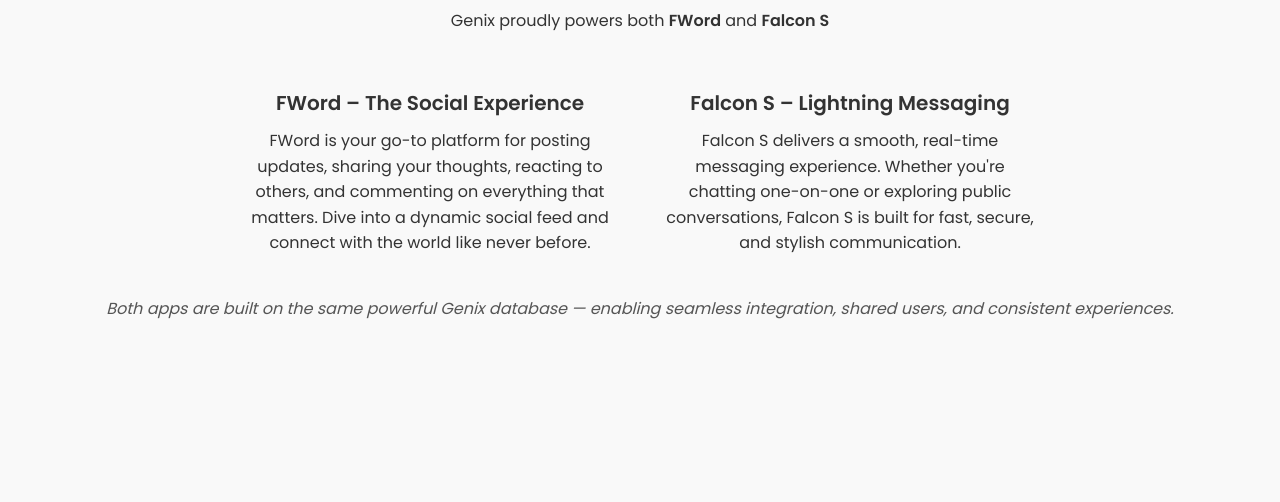
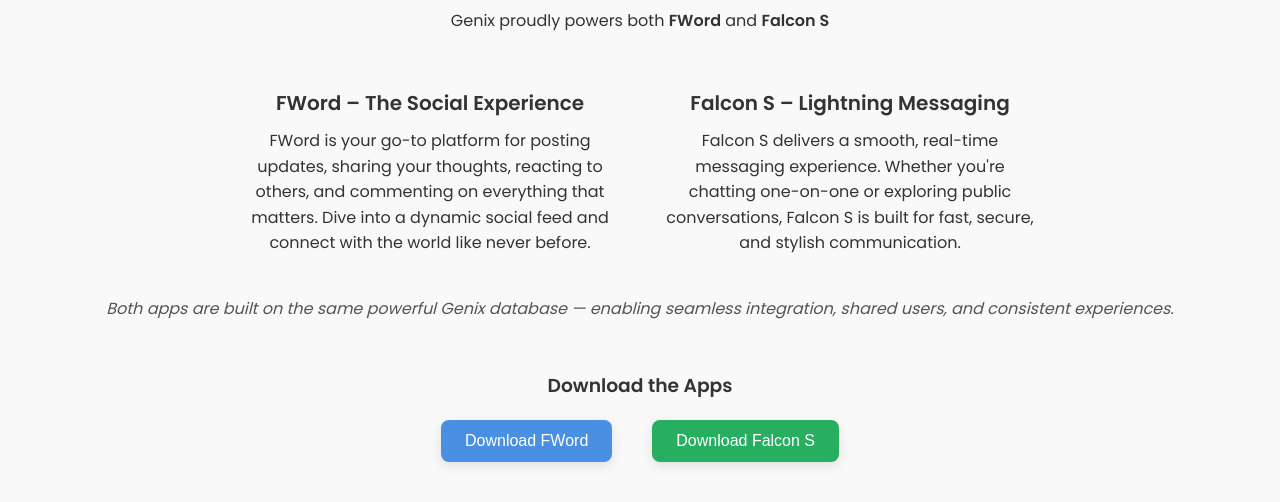
Before and after one commit to nyinyi76854/GenixInc, a plain HTML site: page index.html in a window 1280 px wide. Shown: the part 484-986 px from the top of the page. Before the commit the page ends 845 px from the top, so only its background shows below. Drawn offline with Linux system fonts and the light colour scheme.

Commit message:
Update index.html

```diff
--- a/index.html
+++ b/index.html
@@ -159,6 +159,43 @@
   <p style="margin-top: 30px; font-style: italic; color: #555;">
     Both apps are built on the same powerful Genix database — enabling seamless integration, shared users, and consistent experiences.
   </p>
+<!-- Add just above the closing </body> tag -->
+<div style="margin-top: 50px;">
+  <h3 style="margin-bottom: 20px;">Download the Apps</h3>
+  <div style="display: flex; justify-content: center; gap: 40px; flex-wrap: wrap;">
+    <a href="fword.apk" download style="text-decoration: none;">
+      <button style="
+        background-color: #4A90E2;
+        color: white;
+        padding: 12px 24px;
+        border: none;
+        border-radius: 8px;
+        font-size: 16px;
+        cursor: pointer;
+        box-shadow: 0 4px 12px rgba(0,0,0,0.1);
+        transition: background 0.3s;
+      " onmouseover="this.style.backgroundColor='#357ABD'" onmouseout="this.style.backgroundColor='#4A90E2'">
+        Download FWord
+      </button>
+    </a>
+
+    <a href="falcons.apk" download style="text-decoration: none;">
+      <button style="
+        background-color: #27ae60;
+        color: white;
+        padding: 12px 24px;
+        border: none;
+        border-radius: 8px;
+        font-size: 16px;
+        cursor: pointer;
+        box-shadow: 0 4px 12px rgba(0,0,0,0.1);
+        transition: background 0.3s;
+      " onmouseover="this.style.backgroundColor='#1e874b'" onmouseout="this.style.backgroundColor='#27ae60'">
+        Download Falcon S
+      </button>
+    </a>
+  </div>
+</div>
 
 </body>
 </html>
```
